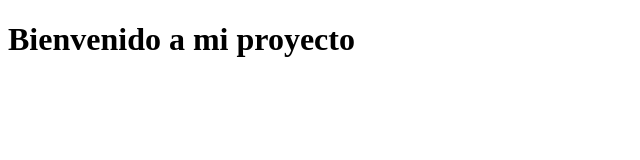
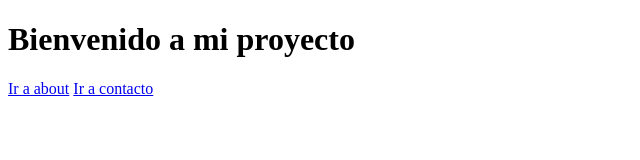
Before and after one commit to maubambu/git_test, a plain HTML site: page index.html in a window 1280 px wide. Shown: the whole page, without its empty margins (0-640 px from the left). Drawn offline with Linux system fonts and the light colour scheme.

Commit message:
Agregar links que se les olvidaron

```diff
--- a/index.html
+++ b/index.html
@@ -9,7 +9,7 @@
 </head>
 <body>
     <h1>Bienvenido a mi proyecto</h1>
-    <a href="about.html"></a>
-    <a href="contact.html"></a>
+    <a href="about.html">Ir a about</a>
+    <a href="contact.html">Ir a contacto</a>
 </body>
 </html>
```
